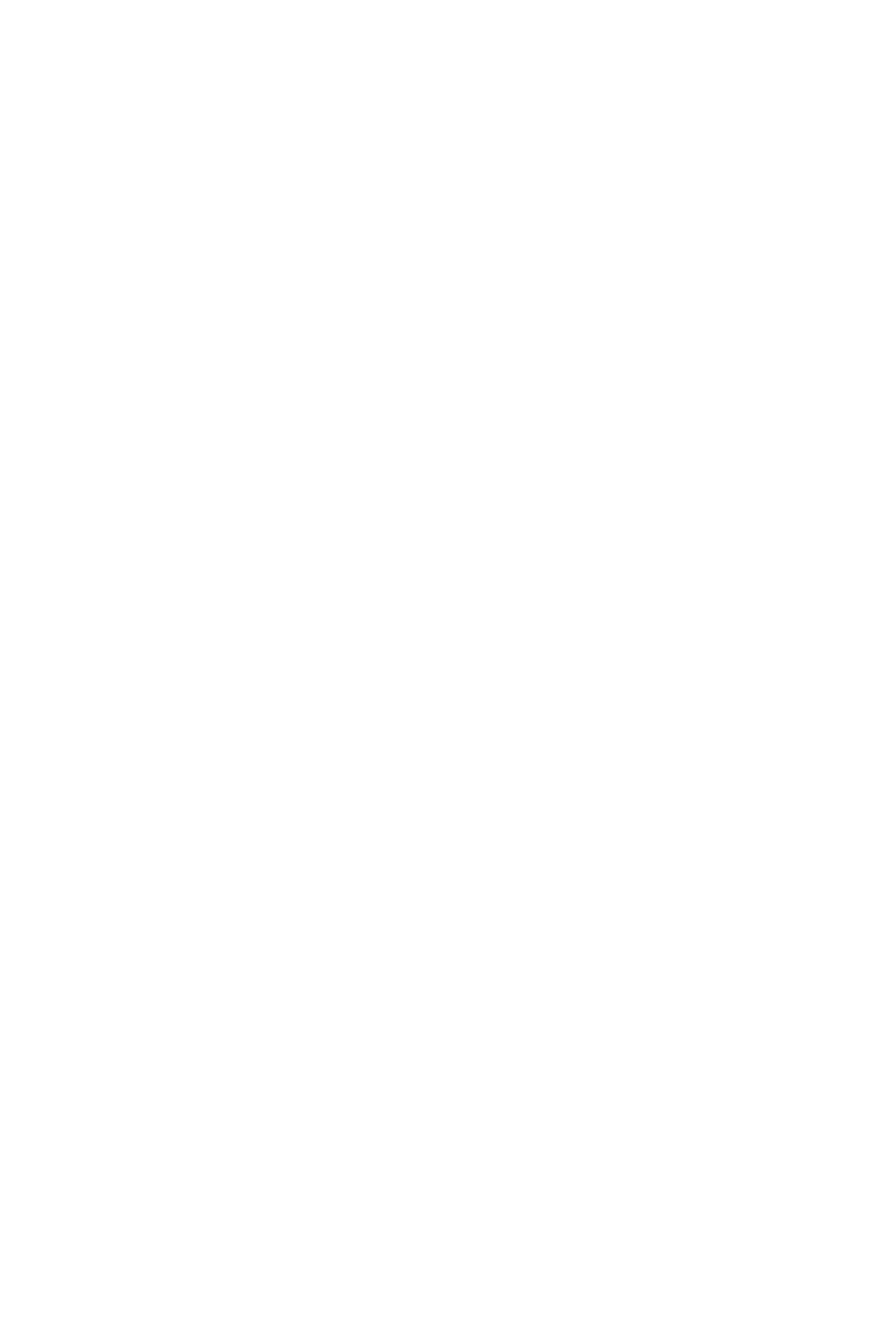
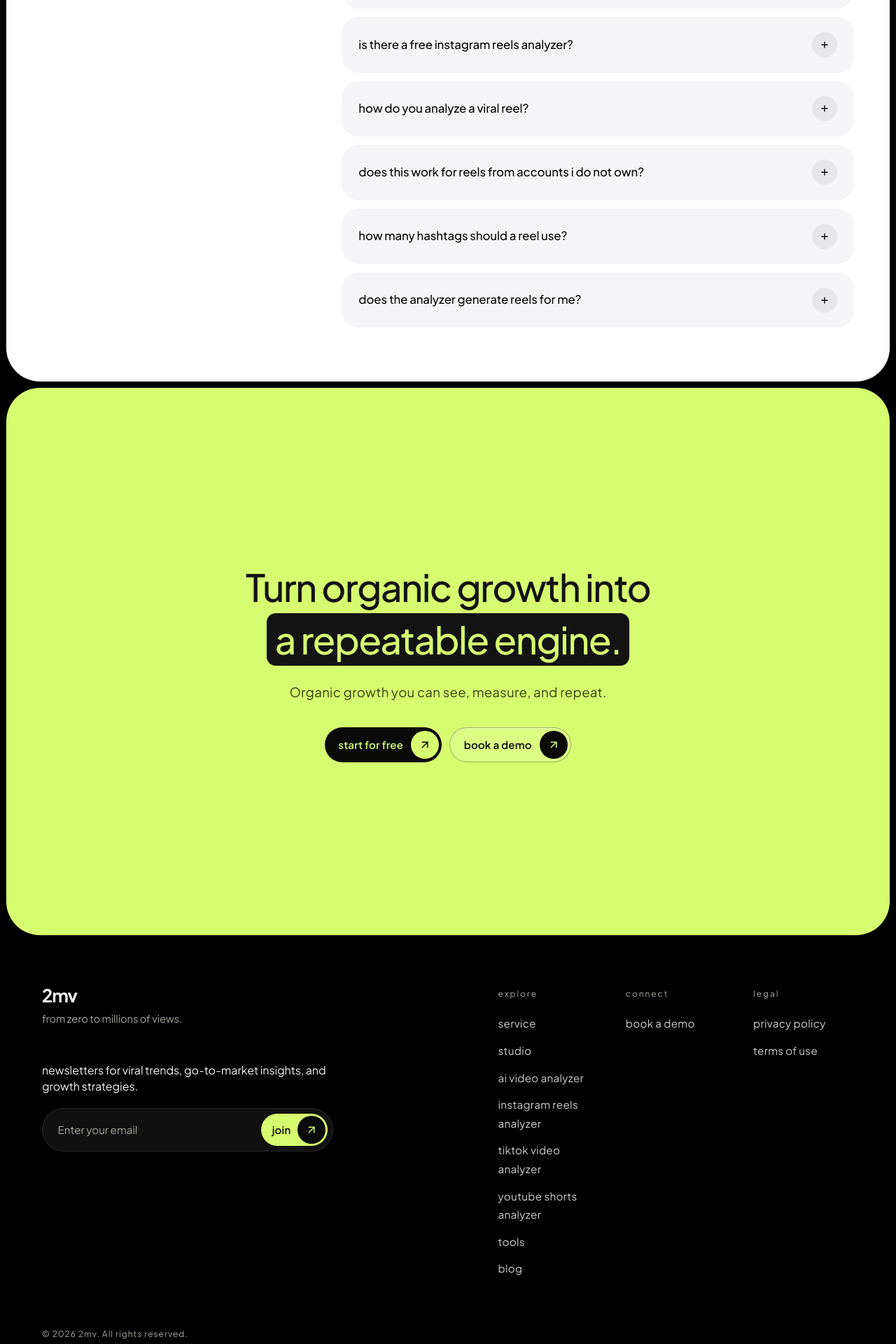
Before and after one commit to beichen126/2mv-reels-recreation, a React (Vite) app: page / in a window 1280 px wide. Shown: the part 8220-10140 px from the top of the page at 70% size. Before the commit the page ends 7861 px from the top, so only its background shows below. Built offline with nearby package versions, Linux system fonts and the light colour scheme.

Commit message:
feat: complete faq cta and footer with faq polish

```diff
--- a/src/App.tsx
+++ b/src/App.tsx
@@ -8,6 +8,9 @@ import MythsSection from './sections/MythsSection'
 import MetricsSection from './sections/MetricsSection'
 import UsersSection from './sections/UsersSection'
 import RelatedSection from './sections/RelatedSection'
+import FaqSection from './sections/FaqSection'
+import CtaSection from './sections/CtaSection'
+import Footer from './sections/Footer'
 
 export default function App() {
   return (
@@ -22,6 +25,9 @@ export default function App() {
       <MetricsSection />
       <UsersSection />
       <RelatedSection />
+      <FaqSection />
+      <CtaSection />
+      <Footer />
     </div>
   )
 }
--- a/src/data/content.ts
+++ b/src/data/content.ts
@@ -315,3 +315,94 @@ export const relatedData: { tagline: string; items: RelatedCard[] } = {
     },
   ],
 }
+
+export interface FaqItem {
+  q: string
+  a: string
+}
+
+export const faqData: { title: string[]; items: FaqItem[] } = {
+  title: ['instagram reels', 'questions,', 'answered.'],
+  items: [
+    {
+      q: 'how do i see analytics on instagram reels?',
+      a: "instagram gives you views, reach, watch time, likes, comments, saves and sends inside professional dashboard for your own account only. 2mv works on the other side of that wall: it analyzes any public reel — including competitors' — frame by frame and explains what produced those numbers.",
+    },
+    {
+      q: 'why is my reel not getting views?',
+      a: 'in almost every teardown it comes down to one of three things: no promise beat in the first three seconds, a repeated shot that stalls new information, or a payoff that arrives after the audience already left. the breakdown names which one applies to your reel.',
+    },
+    {
+      q: 'is there a free instagram reels analyzer?',
+      a: 'platform insights are free but limited to your own posts. 2mv is a paid analyzer because it decodes any public reel at frame level and keeps monitoring your niche continuously — see pricing for the current plans.',
+    },
+    {
+      q: 'how do you analyze a viral reel?',
+      a: 'paste the reel url. the video is decoded shot by shot, then read across eight axes — topic, hook, pattern, content flow, visuals, audio, viewer psychology and audience — and returned as a beat map with hook directions you can film.',
+    },
+    {
+      q: 'does this work for reels from accounts i do not own?',
+      a: 'yes. any public reel can be analyzed, which is the point — competitor and niche research is where most of the value sits.',
+    },
+    {
+      q: 'how many hashtags should a reel use?',
+      a: 'hashtags are a minor topic hint in 2026. three to five relevant ones is plenty; the content signal inside the frames and audio decides distribution.',
+    },
+    {
+      q: 'does the analyzer generate reels for me?',
+      a: 'no. it outputs direction — angles, hooks, structure, pacing, visual and audio guidance. filming and editing stay with you or your editor.',
+    },
+  ],
+}
+
+export const ctaData: { lead: string; hl: string; sub: string; startHref: string; demoHref: string } = {
+  lead: 'Turn organic growth into',
+  hl: 'a repeatable engine.',
+  sub: 'Organic growth you can see, measure, and repeat.',
+  startHref: '/studio',
+  demoHref: '/book-a-demo',
+}
+
+export interface FooterLink {
+  text: string
+  href: string
+}
+
+export const footerData: {
+  brand: string
+  slogan: string
+  newsLabel: string
+  columns: { label: string; links: FooterLink[] }[]
+  copyright: string
+} = {
+  brand: '2mv',
+  slogan: 'from zero to millions of views.',
+  newsLabel: 'Newsletters for viral trends, go-to-market insights, and growth strategies.',
+  columns: [
+    {
+      label: 'explore',
+      links: [
+        { text: 'service', href: '/' },
+        { text: 'studio', href: '/studio' },
+        { text: 'ai video analyzer', href: '/ai-video-analyzer' },
+        { text: 'instagram reels analyzer', href: '/ai-video-analyzer/instagram-reels' },
+        { text: 'tiktok video analyzer', href: '/ai-video-analyzer/tiktok' },
+        { text: 'youtube shorts analyzer', href: '/ai-video-analyzer/youtube-shorts' },
+        { text: 'tools', href: '/tools' },
+        { text: 'blog', href: '/blog' },
+      ],
+    },
+    {
+      label: 'connect',
+      links: [{ text: 'book a demo', href: '/book-a-demo' }],
+    },
+    {
+      label: 'legal',
+      links: [
+        { text: 'privacy policy', href: '/privacy-policy' },
+        { text: 'terms of use', href: '/terms-of-service' },
+      ],
+    },
+  ],
+  copyright: '© 2026 2mv. All rights reserved.',
+}
--- /dev/null
+++ b/src/sections/CtaSection.tsx
@@ -0,0 +1,31 @@
+import { ctaData } from '../data/content'
+import { ArrowUpRight } from '../components/Icons'
+
+export default function CtaSection() {
+  return (
+    <section className="section section_cta is-green" id="cta">
+      <div className="inner">
+        <h2>
+          {ctaData.lead}
+          <br />
+          <span className="hl">{ctaData.hl}</span>
+        </h2>
+        <p className="cta-sub">{ctaData.sub}</p>
+        <div className="cta-actions">
+          <a className="act-btn act-btn--black act-btn--md" href={ctaData.startHref} target="_blank" rel="noopener noreferrer">
+            <span className="act-btn__label">start for free</span>
+            <span className="act-btn__icon" aria-hidden="true">
+              <ArrowUpRight />
+            </span>
+          </a>
+          <a className="act-btn act-btn--secondary act-btn--md" href={ctaData.demoHref} target="_blank" rel="noopener noreferrer">
+            <span className="act-btn__label">book a demo</span>
+            <span className="act-btn__icon" aria-hidden="true">
+              <ArrowUpRight />
+            </span>
+          </a>
+        </div>
+      </div>
+    </section>
+  )
+}
--- /dev/null
+++ b/src/sections/FaqSection.tsx
@@ -0,0 +1,47 @@
+import { useState } from 'react'
+import { faqData } from '../data/content'
+
+export default function FaqSection() {
+  const [open, setOpen] = useState(0)
+
+  return (
+    <section className="section az-section az-faq">
+      <div className="inner">
+        <h2 className="az-faq-title">
+          {faqData.title.map((line) => (
+            <span key={line}>{line}</span>
+          ))}
+        </h2>
+
+        <div className="az-faq-list">
+          {faqData.items.map((item, i) => {
+            const isOpen = open === i
+            return (
+              <div className="az-faq-item" data-open={isOpen} key={item.q}>
+                <button
+                  type="button"
+                  className="az-faq-q"
+                  aria-expanded={isOpen}
+                  aria-controls={`az-faq-panel-${i}`}
+                  onClick={() => setOpen(isOpen ? -1 : i)}
+                >
+                  <h3 className="az-faq-q-text">{item.q}</h3>
+                  <span className="az-faq-pm" aria-hidden="true">
+                    <svg viewBox="0 0 24 24" width="14" height="14" fill="none" stroke="currentColor" strokeWidth="2.4">
+                      <path d="M12 5v14M5 12h14" strokeLinecap="round" />
+                    </svg>
+                  </span>
+                </button>
+                <div className="az-faq-panel" id={`az-faq-panel-${i}`}>
+                  <div className="az-faq-panel-inner">
+                    <p className="az-faq-a">{item.a}</p>
+                  </div>
+                </div>
+              </div>
+            )
+          })}
+        </div>
+      </div>
+    </section>
+  )
+}
--- /dev/null
+++ b/src/sections/Footer.tsx
@@ -0,0 +1,63 @@
+import { footerData } from '../data/content'
+import { ArrowUpRight } from '../components/Icons'
+
+export default function Footer() {
+  return (
+    <footer className="foot">
+      <div className="foot-in">
+        <div className="foot-top">
+          <div className="foot-brand-wrap">
+            <div className="foot-brand-lockup">
+              <a className="foot-brand" aria-label="2mv service" href="/">
+                <span className="foot-brand-wordmark">{footerData.brand}</span>
+              </a>
+              <p className="foot-slogan">{footerData.slogan}</p>
+            </div>
+            <div className="foot-news">
+              <div className="foot-news-lockup">
+                <label className="foot-news-label" htmlFor="footer-newsletter-email">
+                  {footerData.newsLabel}
+                </label>
+                <div className="foot-form-wrap">
+                  <form className="foot-form" onSubmit={(e) => e.preventDefault()}>
+                    <input
+                      id="footer-newsletter-email"
+                      className="foot-input"
+                      type="email"
+                      required
+                      placeholder="Enter your email"
+                      name="email"
+                    />
+                    <button className="act-btn act-btn--green act-btn--sm" type="submit">
+                      <span className="act-btn__label">join</span>
+                      <span className="act-btn__icon" aria-hidden="true">
+                        <ArrowUpRight />
+                      </span>
+                    </button>
+                  </form>
+                </div>
+              </div>
+            </div>
+          </div>
+
+          <div className="foot-cols">
+            {footerData.columns.map((c) => (
+              <div className="foot-col" key={c.label}>
+                <div className="foot-col-label">{c.label}</div>
+                {c.links.map((l) => (
+                  <a key={l.text} href={l.href}>
+                    {l.text}
+                  </a>
+                ))}
+              </div>
+            ))}
+          </div>
+        </div>
+
+        <div className="foot-bottom">
+          <p className="foot-copy">{footerData.copyright}</p>
+        </div>
+      </div>
+    </footer>
+  )
+}
--- a/src/styles/sections.css
+++ b/src/styles/sections.css
@@ -510,7 +510,7 @@
 }
 .az-faq .inner {
   display: grid;
-  grid-template-columns: minmax(0, 1fr) minmax(0, 1.2fr);
+  grid-template-columns: minmax(0, 1fr) minmax(0, 1.94fr);
   gap: clamp(2rem, 4vw, 4rem);
   align-items: start;
 }
@@ -538,7 +538,7 @@
   overflow: hidden;
 }
 .az-faq-item[data-open="true"] {
-  background: var(--white);
+  background: var(--green);
 }
 .az-faq-q {
   cursor: pointer;
@@ -624,6 +624,7 @@
 }
 .section_cta .inner {
   text-align: center;
+  min-height: calc(100svh - var(--inset) * 2);
   display: flex;
   flex-direction: column;
   align-items: center;
@@ -637,8 +638,8 @@
   letter-spacing: var(--tracking-tighter);
   margin-top: 0;
   font-size: clamp(2.1rem, 4.2vw, 4rem);
-  line-height: 1.15;
-  font-weight: 600;
+  line-height: 1.4;
+  font-weight: 500;
 }
 .section_cta .hl {
   color: var(--green);
@@ -770,7 +771,7 @@
   margin-top: 0.4rem;
 }
 .foot-cols {
-  margin-top: calc(1.6rem + var(--foot-news-offset) + var(--foot-slogan-stack));
+  margin-top: 0;
   grid-template-columns: repeat(3, minmax(0, 1fr));
   align-content: start;
   align-items: start;
@@ -957,10 +958,21 @@
     display: none;
   }
 }
+@media (max-width: 1024px) {
+  .foot-top {
+    grid-template-columns: minmax(0, 1fr);
+  }
+  .az-faq .inner {
+    grid-template-columns: minmax(0, 1fr);
+  }
+}
 @media (max-width: 640px) {
   .az-grid.cols-2,
   .az-grid.cols-4,
   .az-trend-grid.cols-4 {
     grid-template-columns: minmax(0, 1fr);
   }
+  .foot-cols {
+    grid-template-columns: repeat(2, minmax(0, 1fr));
+  }
 }
```
